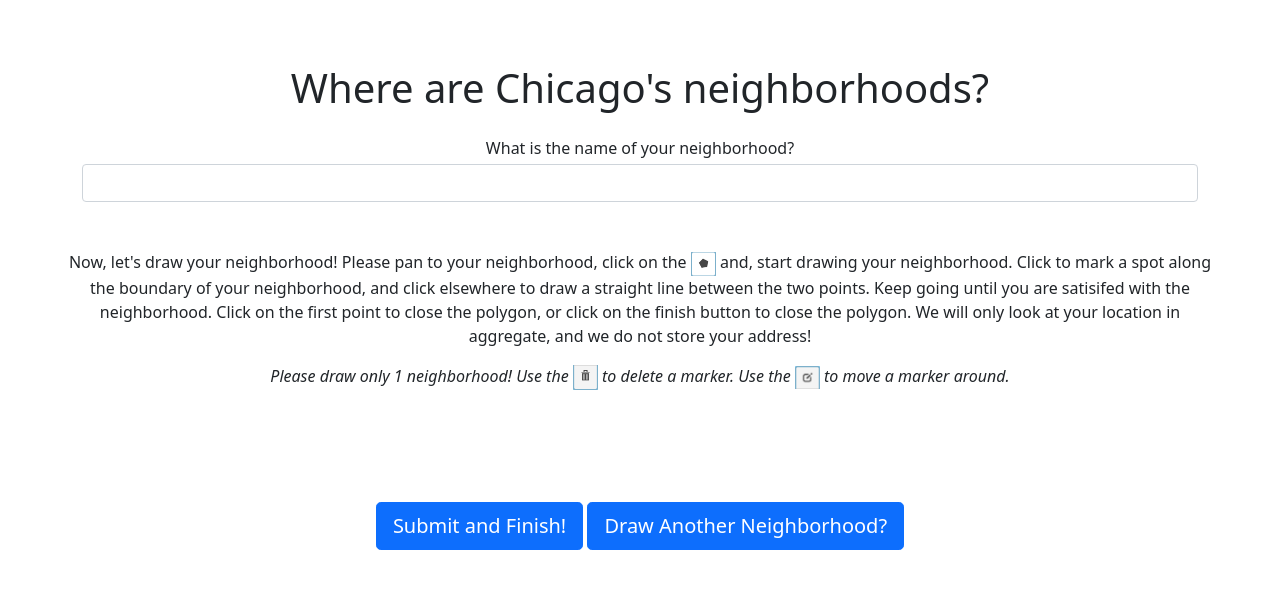
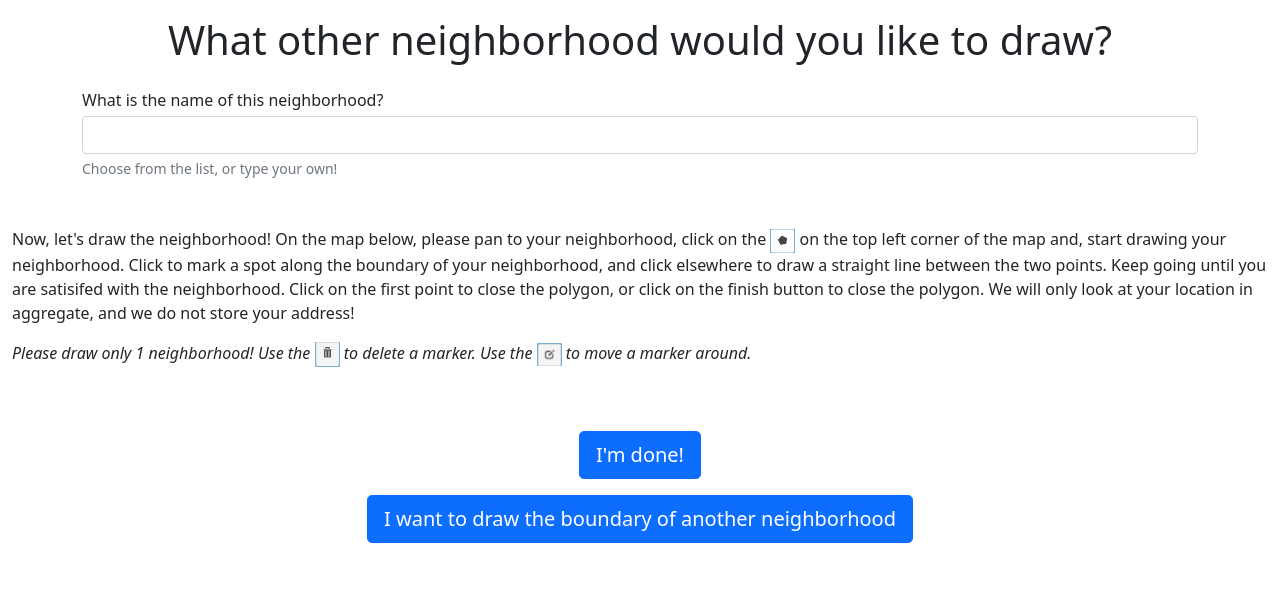
Before and after one commit to divij-sinha/neighbourhood-mapping, a Flask app: template app/templates/form_page_draw.html in a window 1280 px wide. Shown: the top 589 px of the page. Run offline with Flask 3, Linux system fonts and the light colour scheme; the template is opened without the code that fills it: values that come from a table or form of the project are taken from there, others are empty.

Commit message:
fix acc to docs

```diff
--- a/app/forms.py
+++ b/app/forms.py
@@ -10,23 +10,25 @@ def validator_geo_json(form, field):
 
 class SurveyStart(FlaskForm):
     cur_neighborhood = StringField("What is the name of your neighborhood?",
-                            description="What is the name of your neighborhood?",
+                            description="Choose from the list, or type your own!",
                             validators=[DataRequired()])
     years_lived = DecimalField("How many years have you lived here?",
                             description="How many years have you lived here?",
                             default=0.0,places=1,
                             validators=[NumberRange(0,100)])
-    rent_own = RadioField("Do you rent or own your current residence?", choices=["Rent","Own"], validators=[Optional()])
+    rent_own = RadioField("Do you rent or own your current residence?",
+                          choices=[("rent","Rent"),("own","Own"),("other","Other Arrangements")],
+                          validators=[Optional()])
     mark_layer = HiddenField("invisible_str_mark",validators=[DataRequired(),validator_geo_json])
 
     submit = SubmitField("Next!")
 
 class SurveyDraw(FlaskForm):
-    cur_neighborhood = StringField("What is the name of your neighborhood?",
-                            description="What is the name of your neighborhood?")
+    cur_neighborhood = StringField("What is the name of this neighborhood?",
+                            description="Choose from the list, or type your own!")
     draw_layer = HiddenField("invisible_str_draw",validators=[DataRequired(),validator_geo_json])
-    submit = SubmitField("Submit and Finish!")
-    draw_another = SubmitField("Draw Another Neighborhood?")
+    submit = SubmitField("I'm done!")
+    draw_another = SubmitField("I want to draw the boundary of another neighborhood")
 
 class AgreeButton(FlaskForm):
     agree = SubmitField("Yes, I agree to participate")
--- a/app/models.py
+++ b/app/models.py
@@ -3,12 +3,12 @@ from geoalchemy2 import Geometry
 
 class Neighborhood(db.Model):
     id_key = db.Column(db.Integer, primary_key = True)
-    id_user = db.Column(db.String(64))
+    id_user = db.Column(db.String(36))
     neighborhood_name = db.Column(db.String(200))
     location_geojson = db.Column(Geometry('POINT'))
     neighborhood_geojson = db.Column(Geometry('POLYGON'))
     ### change name
     neighborhood_time_stamp = db.Column(db.DateTime(timezone=True))
-    rent_own = db.Column(db.String(10))
+    rent_own = db.Column(db.String(5))
     years_lived = db.Column(db.Float())
-    first = db.Column(db.String(10))
+    first = db.Column(db.String(5))
--- a/app/templates/_form_page.html
+++ b/app/templates/_form_page.html
@@ -1,18 +1,23 @@
 <!DOCTYPE html>
 <html>
-    <head>
-        <meta name="viewport" content="width=device-width, initial-scale=1">
-        <link href="https://cdn.jsdelivr.net/npm/bootstrap@5.1.3/dist/css/bootstrap.min.css" rel="stylesheet" integrity="sha384-1BmE4kWBq78iYhFldvKuhfTAU6auU8tT94WrHftjDbrCEXSU1oBoqyl2QvZ6jIW3" crossorigin="anonymous">        <div class="container-fluid p-5 text-center h-1">
-        {% block map_head %}
-        {% endblock %}
-    </head>
-    <body>
-        <div class="container-fluid p-3 text-center h-1">
-            <h1> Where are Chicago's neighborhoods? </h1>
-        </div>
-                {% block map_body %}
-                {% endblock %}
-                <script src="https://cdn.jsdelivr.net/npm/bootstrap@5.1.3/dist/js/bootstrap.bundle.min.js" integrity="sha384-ka7Sk0Gln4gmtz2MlQnikT1wXgYsOg+OMhuP+IlRH9sENBO0LRn5q+8nbTov4+1p" crossorigin="anonymous"></script>            {% block map_script %}
-            {% endblock %}
-    </body>
+  <head>
+    <meta name="viewport" content="width=device-width, initial-scale=1" />
+    <link
+      href="https://cdn.jsdelivr.net/npm/bootstrap@5.1.3/dist/css/bootstrap.min.css"
+      rel="stylesheet"
+      integrity="sha384-1BmE4kWBq78iYhFldvKuhfTAU6auU8tT94WrHftjDbrCEXSU1oBoqyl2QvZ6jIW3"
+      crossorigin="anonymous"
+    />
+    {% block map_head %} {% endblock %}
+  </head>
+  <body>
+    {% block title_body %} {% endblock %}
+    {% block map_body %} {% endblock %}
+    <script
+      src="https://cdn.jsdelivr.net/npm/bootstrap@5.1.3/dist/js/bootstrap.bundle.min.js"
+      integrity="sha384-ka7Sk0Gln4gmtz2MlQnikT1wXgYsOg+OMhuP+IlRH9sENBO0LRn5q+8nbTov4+1p"
+      crossorigin="anonymous"
+    ></script>
+    {% block map_script %} {% endblock %}
+  </body>
 </html>
--- a/app/templates/form_page_draw.html
+++ b/app/templates/form_page_draw.html
@@ -4,11 +4,21 @@
   {{ header|safe }}
 {% endblock %}
 
+{% block title_body %}
+<div class="container-fluid p-3 text-center h-1">
+  {% if first=='first' %}
+    <h1>Where are the boundaries of your current neighborhood?</h1>
+  {% else %}
+    <h1>What other neighborhood would you like to draw?</h1>
+  {% endif %}
+  </div>
+{% endblock %}
+
 {% block map_body %}
+
 {{ form_html }}
 <form action="" method="post" novalidate id="mainform" class="needs-validation">
-        {{ form.csrf_token }}
-        {{ form.draw_layer }}
+  {{ form.csrf_token }} {{ form.draw_layer }}
   <div class="container">
     <div class="row">
       <div class="col-md-12">
@@ -21,48 +31,51 @@
           {% else %}
             {{ form.cur_neighborhood(class_="form-text form-control", autocomplete="off", list="neighborhood_list")}}
           {% endif %}
+           <div class="form-text">{{ form.cur_neighborhood.description }}</div>
         {% endif %}
         <datalist id="neighborhood_list">
           {% for neighborhood in neighborhood_list %}
-                        <option> {{ neighborhood }}</option>
+          <option>{{ neighborhood }}</option>
           {% endfor %}
         </datalist>
-                <div class="invalid-feedback">
-                    Please fill in the neighborhood!
-                </div>
+        <div class="invalid-feedback">Please fill in the neighborhood!</div>
       </div>
     </div>
   </div>
 </form>
-    <br><br>
+<br /><br />
 <div class="container-fluid">
   <p>
-            Now, let's draw your neighborhood! Please pan to your neighborhood, click on the <img src="/static/poly_icon.png" alt="polygon" width="25" /> and, start drawing your neighborhood.
-            Click to mark a spot along the boundary of your neighborhood, and click elsewhere to draw a straight line between the two points. Keep going until you are satisifed with the neighborhood. Click on the first point to close the polygon, or click on the finish button to close the polygon.
-            We will only look at your location in aggregate, and we do not store your address!
+    Now, let's draw the neighborhood! On the map below, please pan to your
+    neighborhood, click on the
+    <img src="/static/poly_icon.png" alt="polygon" width="25" /> on the top left
+    corner of the map and, start drawing your neighborhood. Click to mark a spot
+    along the boundary of your neighborhood, and click elsewhere to draw a
+    straight line between the two points. Keep going until you are satisifed
+    with the neighborhood. Click on the first point to close the polygon, or
+    click on the finish button to close the polygon. We will only look at your
+    location in aggregate, and we do not store your address!
   </p>
-        <p class = "fst-italic">
-            Please draw only 1 neighborhood! Use the <img src="/static/delete_icon.png" alt="trash" width="25" /> to delete a marker. Use the <img src="/static/edit_icon.png" alt="pencil" width="25" /> to move a marker around.
+  <p class="fst-italic">
+    Please draw only 1 neighborhood! Use the
+    <img src="/static/delete_icon.png" alt="trash" width="25" /> to delete a
+    marker. Use the
+    <img src="/static/edit_icon.png" alt="pencil" width="25" /> to move a marker
+    around.
   </p>
 </div>
 {% if form.draw_layer.errors %}
-        <p class="text-danger">
-            Please draw the the neighborhood!
-        </p>
+<p class="text-danger">Please draw the the neighborhood!</p>
 {% endif %}
-    </div>
-    <div class="container-fluid p-4">
-        {{ body_html|safe }}
-    </div>
+<div class="container-fluid p-4">{{ body_html|safe }}</div>
 <div class="container-fluid text-center">
   <form>
     {{ form.submit(onclick="storeLayer()", form="mainform", class_="btn btn-primary btn-lg") }}
+    <div class="container-fluid p-2"></div>
     {{ form.draw_another(onclick="storeLayer()", form="mainform", class_="btn btn-primary btn-lg") }}
   </form>
 </div>
-    <div class="container-fluid p-4">
-    </div>
-
+<div class="container-fluid p-4"></div>
 {% endblock %}
 
 {% block map_script %}
@@ -70,11 +83,11 @@
   {{ script|safe }}
   function storeLayer() {
     var data = drawnItems.toGeoJSON();
-                var convertedData = 'text/json;charset=utf-8,'
-                    + encodeURIComponent(JSON.stringify(data));
-                document.getElementById('draw_layer').setAttribute(
-                    'value', 'data:' + convertedData
-                );
+    var convertedData =
+      "text/json;charset=utf-8," + encodeURIComponent(JSON.stringify(data));
+    document
+      .getElementById("draw_layer")
+      .setAttribute("value", "data:" + convertedData);
   }
 </script>
 {% endblock %}
```
Also changed, not shown: app/templates/form_page_start.html (+40 -30 lines), app/templates/start_page.html (+38 -24 lines). Lines whose indentation alone changed are shown as unchanged.
